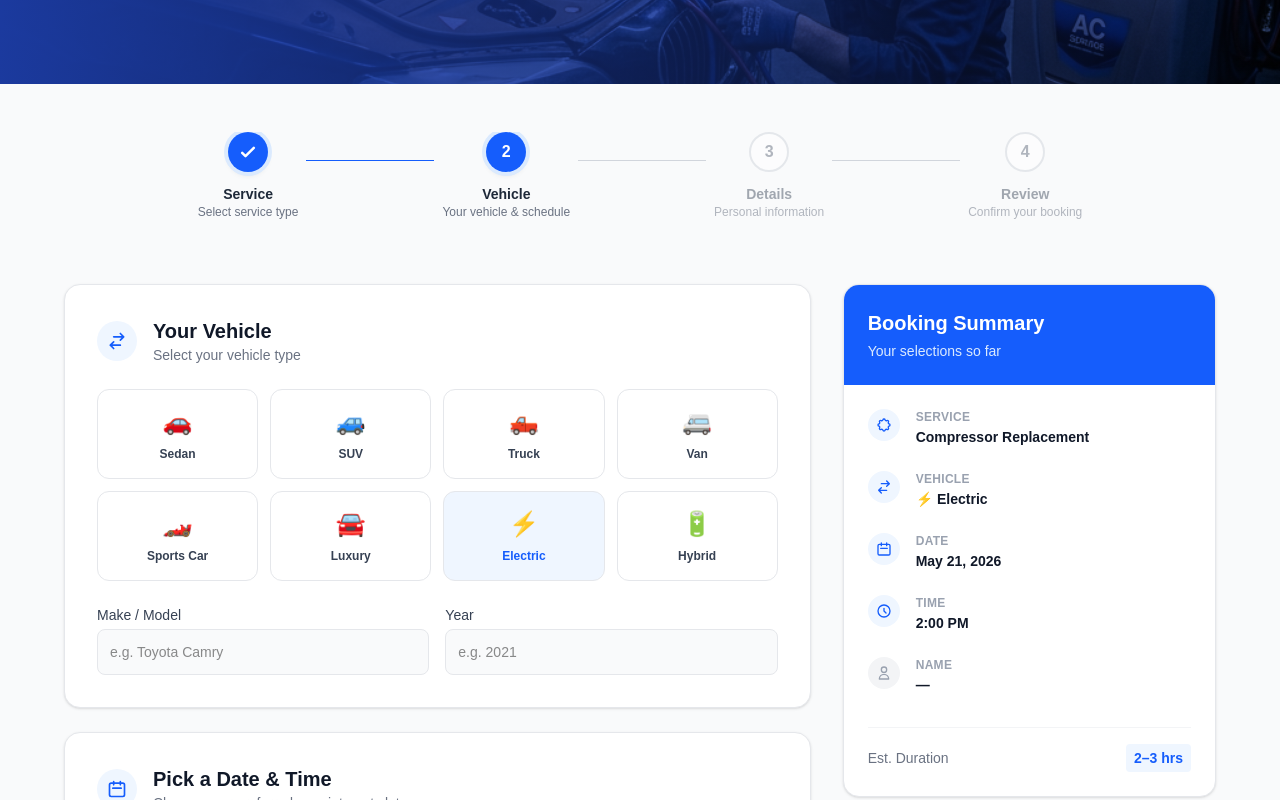
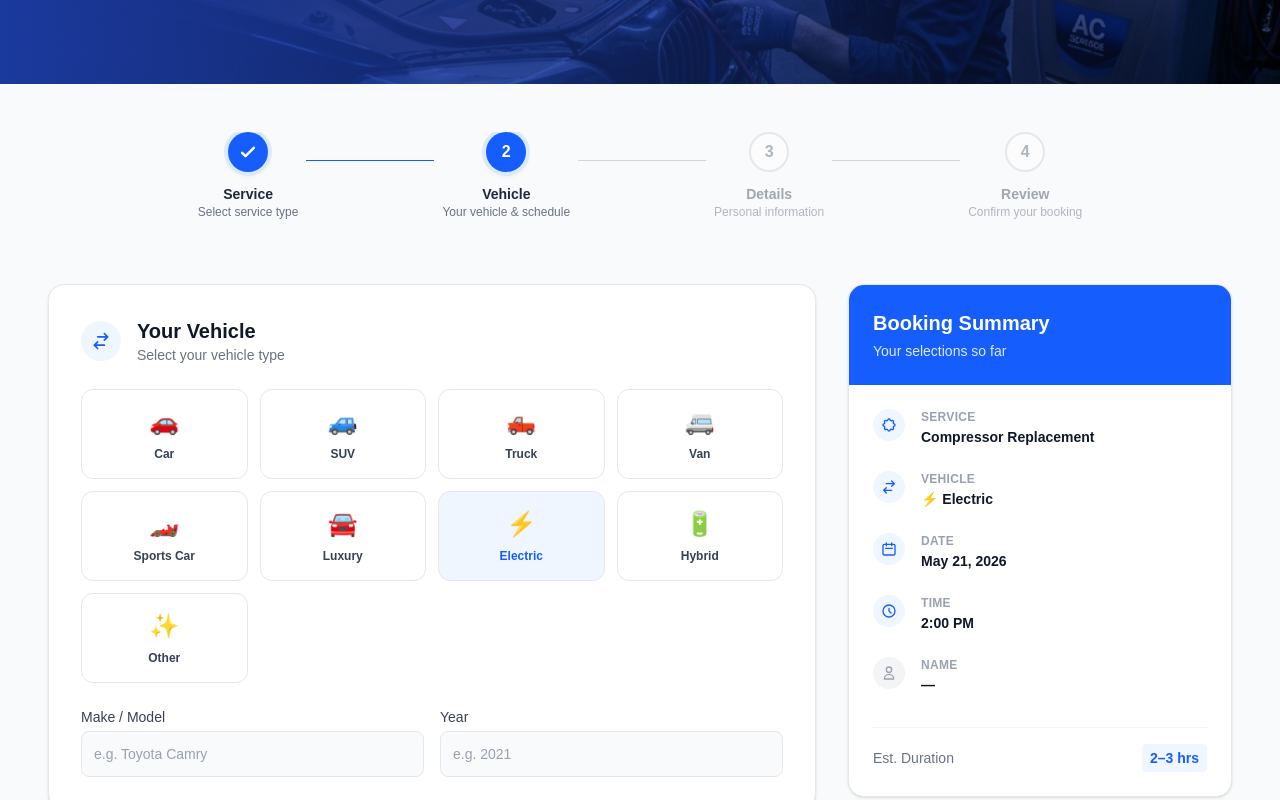
Before and after one commit to Tharaka-Maheshwara/misautoac-new, a Next.js app: page /pages/book-appointment in a window 1280 px wide. Shown: the part 460-1260 px from the top of the page. Built offline with nearby package versions, Linux system fonts and the light colour scheme.

Commit message:
appointment vehicle part okey

```diff
--- a/src/app/pages/book-appointment/page.tsx
+++ b/src/app/pages/book-appointment/page.tsx
@@ -10,6 +10,20 @@ export default function BookAppointmentPage() {
   const [year, setYear] = useState("");
   const [selectedDate, setSelectedDate] = useState<number | null>(21);
   const [selectedTime, setSelectedTime] = useState<string | null>("2:00 PM");
+  const selectedMonth = "May";
+  const selectedYear = 2026;
+
+  const vehicleTypes = [
+    { id: 'Car', icon: '🚗' },
+    { id: 'SUV', icon: '🚙' },
+    { id: 'Truck', icon: '🛻' },
+    { id: 'Van', icon: '🚐' },
+    { id: 'Sports Car', icon: '🏎️' },
+    { id: 'Luxury', icon: '🚘' },
+    { id: 'Electric', icon: '⚡' },
+    { id: 'Hybrid', icon: '🔋' },
+    { id: 'Other', icon: '✨' },
+  ];
 
   const services = [
     { id: 1, title: "AC Repair & Maintenance", desc: "Full inspection & repair of all AC components", time: "1–2 hrs", icon: "M14.7 6.3a1 1 0 0 0 0 1.4l1.6 1.6a1 1 0 0 0 1.4 0l3.77-3.77a6 6 0 0 1-7.94 7.94l-6.91 6.91a2.12 2.12 0 0 1-3-3l6.91-6.91a6 6 0 0 1 7.94-7.94l-3.76 3.76z" },
@@ -34,7 +48,7 @@ export default function BookAppointmentPage() {
         <div className="absolute inset-0 bg-[#1e3a8a]/80 mix-blend-multiply"></div>
         <div className="absolute inset-0 bg-gradient-to-r from-[#1e40af]/90 to-transparent"></div>
 
-        <div className="relative z-10 max-w-6xl mx-auto flex flex-col items-start text-left">
+        <div className="relative z-10 max-w-7xl mx-auto flex flex-col items-start text-left">
           {/* Top Tag */}
           <div className="inline-flex items-center gap-2 px-4 py-2 rounded-full border border-white/20 bg-white/10 text-sm md:text-base backdrop-blur-sm mb-6 shadow-sm">
             <svg
@@ -69,7 +83,7 @@ export default function BookAppointmentPage() {
 
       {/* Interactive Booking Section */}
       <section className="flex-1 bg-gray-50 py-12 px-4 md:px-12 relative z-10">
-        <div className="max-w-6xl mx-auto mt-0 relative z-20">
+        <div className="max-w-7xl mx-auto mt-0 relative z-20">
 
           {/* Stepper */}
           <div className="flex items-center justify-center mb-12 flex-nowrap px-4 overflow-x-auto overflow-y-hidden pb-4">
@@ -185,10 +199,7 @@ export default function BookAppointmentPage() {
                     </div>
 
                     <div className="grid grid-cols-2 md:grid-cols-4 gap-3 mb-6">
-                      {[
-                        { id: 'Sedan', icon: '🚗' }, { id: 'SUV', icon: '🚙' }, { id: 'Truck', icon: '🛻' }, { id: 'Van', icon: '🚐' },
-                        { id: 'Sports Car', icon: '🏎️' }, { id: 'Luxury', icon: '🚘' }, { id: 'Electric', icon: '⚡' }, { id: 'Hybrid', icon: '🔋' }
-                      ].map((t) => (
+                      {vehicleTypes.map((t) => (
                         <div
                           key={t.id}
                           onClick={() => setSelectedVehicleType(t.id)}
@@ -210,7 +221,7 @@ export default function BookAppointmentPage() {
                           placeholder="e.g. Toyota Camry"
                           value={makeModel}
                           onChange={(e) => setMakeModel(e.target.value)}
-                          className="w-full p-3 rounded-lg border border-gray-200 bg-gray-50 focus:bg-white focus:outline-none focus:ring-2 focus:ring-blue-500 text-sm"
+                          className="w-full p-3 rounded-lg border border-gray-200 bg-gray-50 focus:bg-white focus:outline-none focus:ring-2 focus:ring-blue-500 text-sm text-black placeholder:text-gray-400"
                         />
                       </div>
                       <div>
@@ -220,7 +231,7 @@ export default function BookAppointmentPage() {
                           placeholder="e.g. 2021"
                           value={year}
                           onChange={(e) => setYear(e.target.value)}
-                          className="w-full p-3 rounded-lg border border-gray-200 bg-gray-50 focus:bg-white focus:outline-none focus:ring-2 focus:ring-blue-500 text-sm"
+                          className="w-full p-3 rounded-lg border border-gray-200 bg-gray-50 focus:bg-white focus:outline-none focus:ring-2 focus:ring-blue-500 text-sm text-black placeholder:text-gray-400"
                         />
                       </div>
                     </div>
@@ -339,7 +350,9 @@ export default function BookAppointmentPage() {
                     </div>
                     <div>
                       <p className="text-xs font-semibold text-gray-400 mb-0.5 uppercase tracking-wide">Vehicle</p>
-                      <p className="text-sm font-semibold text-gray-900">⚡ Electric</p>
+                      <p className="text-sm font-semibold text-gray-900">
+                        {vehicleTypes.find((vehicle) => vehicle.id === selectedVehicleType)?.icon} {selectedVehicleType}
+                      </p>
                     </div>
                   </div>
 
@@ -349,7 +362,9 @@ export default function BookAppointmentPage() {
                     </div>
                     <div>
                       <p className="text-xs font-semibold text-gray-400 mb-0.5 uppercase tracking-wide">Date</p>
-                      <p className="text-sm font-semibold text-gray-900">May 21, 2026</p>
+                      <p className="text-sm font-semibold text-gray-900">
+                        {selectedMonth} {selectedDate ?? '—'}, {selectedYear}
+                      </p>
                     </div>
                   </div>
 
@@ -359,7 +374,7 @@ export default function BookAppointmentPage() {
                     </div>
                     <div>
                       <p className="text-xs font-semibold text-gray-400 mb-0.5 uppercase tracking-wide">Time</p>
-                      <p className="text-sm font-semibold text-gray-900">2:00 PM</p>
+                      <p className="text-sm font-semibold text-gray-900">{selectedTime ?? '—'}</p>
                     </div>
                   </div>
 
```
